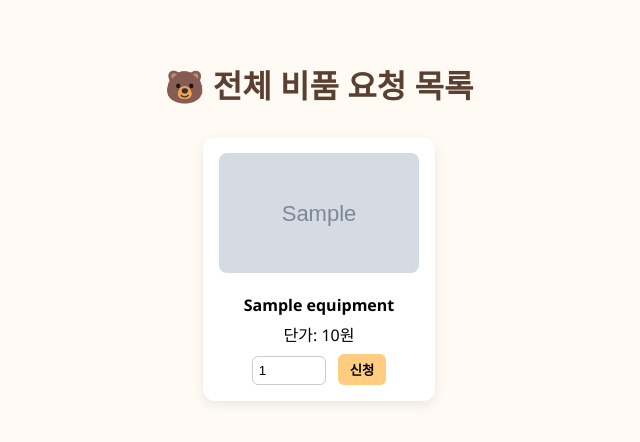
After one commit to carrot0217/beautifulstore, a Flask app: page /user/equipments in a window 1280 px wide. The commit adds this page. Shown: the top 442 px of the page, without its empty margins (321-961 px from the left). Run offline with Flask 3, Linux system fonts and the light colour scheme; the visitor is signed in with stand-in values (Sample User, id 1); grey boxes marked "Sample" are stand-in pictures; a database or web service that is not in the repository returns one stand-in record (values such as "Sample title"); some libraries are stand-ins or nearby versions.

Commit message:
담기버튼 수정중

```diff
--- a/app.py
+++ b/app.py
@@ -1734,6 +1734,41 @@ def add_equipment():
     conn.close()
 
     return redirect(url_for('admin_equipments'))
+# ----------------------- 이킙먼트 유저 -----------------------
+@app.route('/user/equipments')
+def user_equipments():
+    if 'user_id' not in session:
+        return redirect(url_for('login'))
+
+    conn = get_connection()
+    cur = conn.cursor()
+    cur.execute("SELECT id, name, price, stock, image FROM equipments ORDER BY id DESC")
+    equipments = cur.fetchall()
+    cur.close()
+    conn.close()
+    return render_template('user_equipments.html', equipments=equipments)
+
+@app.route('/user/equipment/request', methods=['POST'])
+def user_equipment_request():
+    if 'user_id' not in session:
+        return jsonify(success=False, message="로그인 필요")
+
+    equipment_id = request.form.get('equipment_id')
+    quantity = request.form.get('quantity')
+
+    try:
+        conn = get_connection()
+        cur = conn.cursor()
+        cur.execute("""
+            INSERT INTO equipment_requests (user_id, equipment_id, quantity, request_date)
+            VALUES (%s, %s, %s, CURRENT_DATE)
+        """, (session['user_id'], equipment_id, quantity))
+        conn.commit()
+        cur.close()
+        conn.close()
+        return jsonify(success=True)
+    except Exception as e:
+        return jsonify(success=False, message=str(e))
 
 # ----------------------- 서버 실행 -----------------------
 if __name__ == '__main__':
--- /dev/null
+++ b/templates/user_equipments.html
@@ -0,0 +1,92 @@
+<!DOCTYPE html>
+<html lang="ko">
+<head>
+  <meta charset="UTF-8">
+  <title>비품 요청 목록</title>
+  <meta name="viewport" content="width=device-width, initial-scale=1">
+  <style>
+    body {
+      font-family: 'Segoe UI', sans-serif;
+      background-color: #fffaf3;
+      margin: 0;
+      padding: 40px;
+    }
+    h1 {
+      color: #5a4031;
+      text-align: center;
+      margin-bottom: 30px;
+    }
+    .equipment-grid {
+      display: flex;
+      flex-wrap: wrap;
+      gap: 24px;
+      justify-content: center;
+    }
+    .equipment-card {
+      width: 200px;
+      background: white;
+      border-radius: 12px;
+      box-shadow: 0 4px 12px rgba(0,0,0,0.08);
+      padding: 16px;
+      text-align: center;
+    }
+    .equipment-card img {
+      width: 100%;
+      height: 120px;
+      object-fit: cover;
+      border-radius: 8px;
+      margin-bottom: 10px;
+    }
+    .equipment-card p {
+      margin: 6px 0;
+    }
+    .equipment-card input[type='number'] {
+      width: 60px;
+      padding: 6px;
+      border-radius: 6px;
+      border: 1px solid #ccc;
+      margin-right: 8px;
+    }
+    .equipment-card button {
+      padding: 6px 12px;
+      background-color: #ffcc80;
+      border: none;
+      border-radius: 6px;
+      font-weight: bold;
+      cursor: pointer;
+    }
+  </style>
+</head>
+<body>
+  <h1>🐻 전체 비품 요청 목록</h1>
+  <div class="equipment-grid">
+    {% for e in equipments %}
+    <div class="equipment-card">
+      {% if e[4] %}<img src="/static/uploads/{{ e[4] }}">{% else %}<div style="height: 120px; background:#eee; border-radius:8px;"></div>{% endif %}
+      <p><strong>{{ e[1] }}</strong></p>
+      <p>단가: {{ e[2] }}원</p>
+      <div style="margin-top: 8px;">
+        <input type="number" id="quantity_{{ e[0] }}" min="1" value="1">
+        <button onclick="submitEquipmentRequest({{ e[0] }})">신청</button>
+      </div>
+    </div>
+    {% endfor %}
+  </div>
+
+  <script>
+    function submitEquipmentRequest(equipmentId) {
+      const qty = document.getElementById('quantity_' + equipmentId).value;
+      fetch('/user/equipment/request', {
+        method: 'POST',
+        headers: { 'Content-Type': 'application/x-www-form-urlencoded' },
+        body: `equipment_id=${equipmentId}&quantity=${qty}`
+      })
+      .then(res => res.json())
+      .then(data => {
+        if (data.success) alert('신청이 완료되었습니다!');
+        else alert(data.message);
+      });
+    }
+  </script>
+</body>
+</html>
```
Also changed, not shown: templates/user_home.html (+43 -78 lines).
